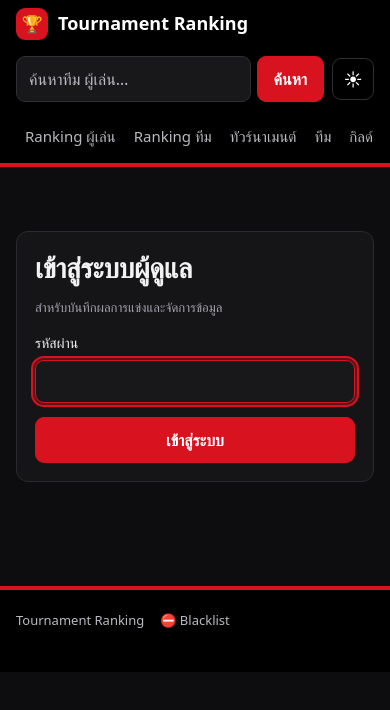
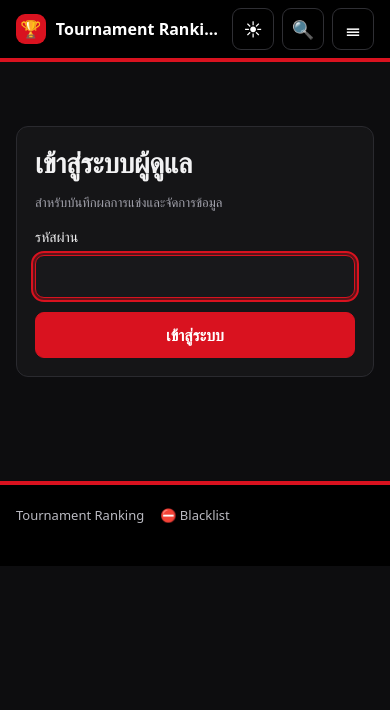
Before and after one commit to fufujung/WebRanking, a Next.js app in the folder apps/web/: page /admin/login in a window 390 px wide. Shown: the top 710 px of the page. Built offline with nearby package versions, Linux system fonts and the light colour scheme; no server answers; a web font is replaced by a local one.

Commit message:
Fit the site to phone screens: folding menu and search, no page wider than the screen
Co-Authored-By: Claude Opus 5.5 (1M context) <noreply@anthropic.com>
Claude-Session: https://claude.ai/code/session_01GwdrzZeQtP8HfhhANGQtKQ

```diff
--- a/apps/web/app/globals.css
+++ b/apps/web/app/globals.css
@@ -103,7 +103,9 @@ main.container { padding-top: 24px; padding-bottom: 64px; }
 .grid-3 { grid-template-columns: repeat(3, minmax(0, 1fr)); }
 .grid-4 { grid-template-columns: repeat(4, minmax(0, 1fr)); }
 @media (max-width: 900px) { .grid-3, .grid-4 { grid-template-columns: repeat(2, minmax(0, 1fr)); } }
-@media (max-width: 640px) { .grid-2, .grid-3 { grid-template-columns: 1fr; } .header-search { width: 100%; } }
+@media (max-width: 640px) { .grid-2, .grid-3 { grid-template-columns: minmax(0, 1fr); } .header-search { width: 100%; } }
+/* A wide table scrolls inside its own box instead of pushing the page sideways. */
+.grid > *, .stack > * { min-width: 0; }
 .row { display: flex; gap: 12px; align-items: center; flex-wrap: wrap; }
 .between { justify-content: space-between; }
 .stack { display: flex; flex-direction: column; gap: 16px; }
@@ -254,7 +256,21 @@ input[type="checkbox"] { accent-color: var(--accent); }
 td { vertical-align: middle; }
 .stat-table th, .stat-table td { padding: 8px 6px; }
 .header-tools { display: flex; gap: 8px; align-items: center; }
-@media (max-width: 760px) { .header-tools { flex: 1 1 100%; } }
+.header-mobile-btn { display: none; }
+@media (max-width: 760px) {
+  /* Phones: one short header row (logo, theme, search, menu); the menu and the search box open below it. */
+  .header-inner { gap: 8px; min-height: 56px; flex-wrap: wrap; }
+  .brand { margin-right: auto; font-size: 16px; min-width: 0; }
+  .brand-mark { width: 30px; height: 30px; }
+  .header-tools { display: contents; }
+  .theme-toggle { width: 40px; height: 40px; order: 1; }
+  .header-mobile-btn { display: grid; place-items: center; }
+  .header .nav, .header .header-search { display: none; }
+  .header[data-open="menu"] .nav { display: grid; grid-template-columns: 1fr 1fr; gap: 6px; order: 3; flex: 1 0 100%; overflow: visible; padding: 4px 0 8px; }
+  .header[data-open="menu"] .nav a { display: flex; align-items: center; min-height: 44px; padding: 8px 12px; border-radius: 10px; background: var(--nav-hover); color: var(--on-black); white-space: normal; }
+  .header[data-open="search"] .header-search { display: flex; order: 3; flex: 1 0 100%; min-width: 0; padding-bottom: 8px; }
+  .header-search .btn { min-height: 44px; }
+}
 .theme-toggle { background: transparent; border: 1px solid var(--search-border); color: var(--on-black); border-radius: 9px; width: 42px; height: 42px; flex: none; font-size: 18px; line-height: 1; cursor: pointer; font-family: inherit; }
 .theme-toggle:hover { border-color: var(--on-black-muted); }
 
@@ -793,3 +809,25 @@ h4 { font-size: 15px; font-weight: 700; }
 .reserve-meta { display: flex; align-items: center; gap: 8px; flex-shrink: 0; white-space: nowrap; }
 .reserve-meta .rank-badge img { width: 20px; height: 20px; }
 .special-card > .grow { flex: 1; min-width: 0; }
+
+/* Phones: the player's name stays in view while the numbers scroll, and small buttons are easier to tap. */
+.score-table th:first-child, .score-table td:first-child { position: sticky; left: 0; z-index: 1; background: var(--card); }
+@media (max-width: 640px) {
+  .score-table td:first-child { box-shadow: 1px 0 0 var(--border); }
+  .btn-sm { min-height: 36px; padding: 7px 12px; }
+  .row.between > a.small, .row.between > a.muted { display: inline-flex; align-items: center; min-height: 36px; }
+}
+@media (max-width: 760px) {
+  .header-inner { flex-wrap: nowrap; }
+  .header[data-open] .header-inner { flex-wrap: wrap; }
+  .brand { flex: 1 1 0; overflow: hidden; }
+  .brand-name { overflow: hidden; text-overflow: ellipsis; }
+  .theme-toggle { flex-shrink: 0; }
+}
+@media (max-width: 480px) {
+  .reserve-list li { flex-wrap: wrap; }
+  .reserve-meta { margin-left: 46px; }
+  .ladder-hero-stats { display: grid; grid-template-columns: repeat(3, minmax(0, 1fr)); gap: 8px; }
+  .ladder-hero-stats > div { min-width: 0; padding: 10px 6px; }
+  .ladder-hero-stats span { white-space: normal; text-align: center; }
+}
--- a/apps/web/app/layout.tsx
+++ b/apps/web/app/layout.tsx
@@ -10,6 +10,7 @@ import { isAdmin } from "@/lib/auth";
 import { getMember } from "@/lib/member";
 import { discordEnabled } from "@/lib/discord";
 import { ThemeToggle } from "@/components/ThemeToggle";
+import { MobileHeader } from "@/components/MobileHeader";
 import { AdBanner, AdPopupSlot } from "@/components/ads/Ads";
 import { HideOnAdmin } from "@/components/ads/HideOnAdmin";
 
@@ -29,7 +30,7 @@ export default async function RootLayout({ children }: { children: React.ReactNo
           <div className="container header-inner">
             <Link href="/" className="brand">
               <span className="brand-mark">🏆</span>
-              Tournament Ranking
+              <span className="brand-name">Tournament Ranking</span>
             </Link>
             <nav className="nav">
               <Link href="/rankings/players">Ranking ผู้เล่น</Link>
@@ -57,6 +58,7 @@ export default async function RootLayout({ children }: { children: React.ReactNo
               <button className="btn btn-primary" type="submit">ค้นหา</button>
             </form>
             <ThemeToggle initial={theme} />
+            <MobileHeader />
             </div>
           </div>
         </header>
--- /dev/null
+++ b/apps/web/components/MobileHeader.tsx
@@ -0,0 +1,32 @@
+"use client";
+
+import { useEffect, useState } from "react";
+import { usePathname } from "next/navigation";
+
+/**
+ * Phone-width header: the menu and the search box fold away behind two buttons, so the header is
+ * one short row and every page link is reachable. Both close again when the visitor moves to another page.
+ */
+export function MobileHeader() {
+  const [open, setOpen] = useState<"menu" | "search" | null>(null);
+  const path = usePathname();
+  useEffect(() => setOpen(null), [path]);
+  useEffect(() => {
+    const header = document.querySelector<HTMLElement>(".header");
+    if (!header) return;
+    if (open) header.dataset.open = open;
+    else delete header.dataset.open;
+    if (open === "search") header.querySelector<HTMLInputElement>(".header-search input")?.focus();
+  }, [open]);
+  const toggle = (what: "menu" | "search") => setOpen((o) => (o === what ? null : what));
+  return (
+    <>
+      <button type="button" className="theme-toggle header-mobile-btn" aria-label="ค้นหา" aria-expanded={open === "search"} onClick={() => toggle("search")}>
+        🔍
+      </button>
+      <button type="button" className="theme-toggle header-mobile-btn" aria-label={open === "menu" ? "ปิดเมนู" : "เปิดเมนู"} aria-expanded={open === "menu"} onClick={() => toggle("menu")}>
+        {open === "menu" ? "✕" : "☰"}
+      </button>
+    </>
+  );
+}
```
Also changed, not shown: 1 other file (tests, documents, lock files or other folders).
